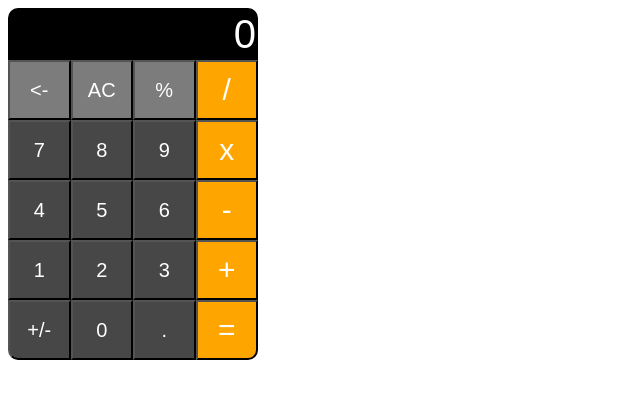
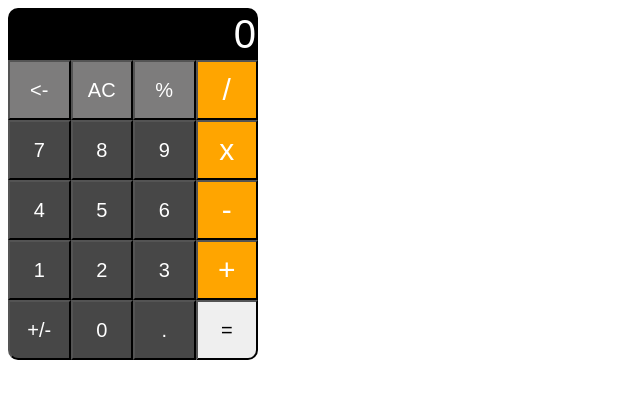
Before and after one commit to JMSF1925/calculator, a plain HTML site: page index.html in a window 1280 px wide. Shown: the whole page, without its empty margins (0-640 px from the left). Drawn offline with Linux system fonts and the light colour scheme.

Commit message:
Change the class of the equal operator
In this section, the class of the equal operator
was changed to help me with th logic of the
calculator.

```diff
--- a/index.html
+++ b/index.html
@@ -38,7 +38,7 @@
                 <button class="operator">x</button>
                 <button class="operator">-</button>
                 <button class="operator">+</button>
-                <button class="operator" id="equal">=</button>
+                <button class="equal" id="equal">=</button>
             </div>
     </div>
 
```
